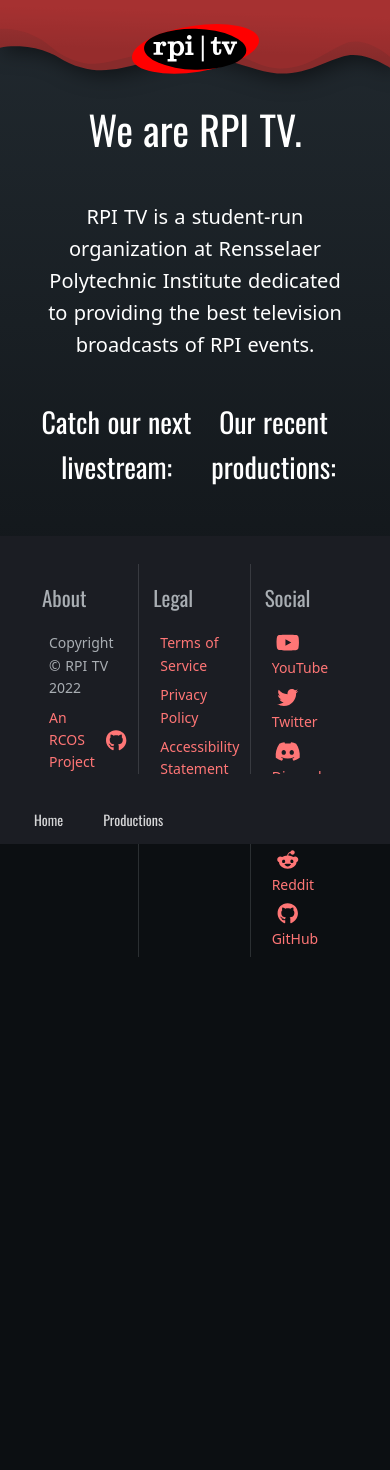
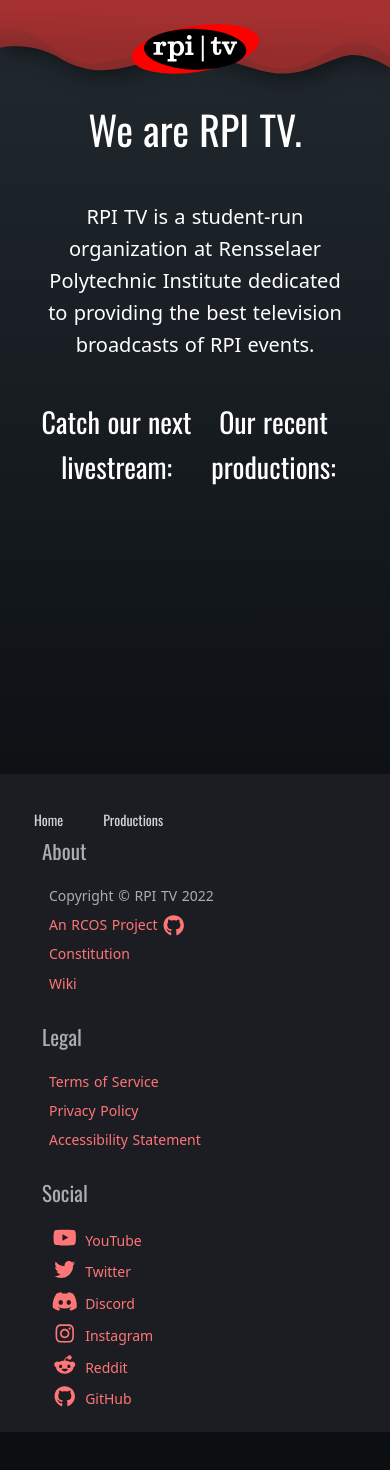
Before and after one commit to rpitv/glimpse, a Vue app: page / in a window 390 px wide. Shown: the top 1470 px of the page. Before the commit the page ends 1152 px from the top, so only its background shows below. Built offline with nearby package versions, Linux system fonts and the light colour scheme; what @fortawesome/pro-light-svg-icons would draw is missing.

Commit message:
Update footer layout, particularly on mobile

```diff
--- a/src/App.vue
+++ b/src/App.vue
@@ -10,7 +10,8 @@
 
       <!-- Logo -->
       <div class="main-logo-wrapper">
-        <img :class="layoutCssName + ' layout main-logo'" alt="RPI TV logo" src="@/assets/rpitv_logo.svg" />
+        <img :class="layoutCssName + ' layout main-logo'" :data-scroll="scrollY"
+             alt="RPI TV logo" src="@/assets/rpitv_logo.svg" />
       </div>
 
       <!-- Page content -->
@@ -38,10 +39,17 @@
 
 export default defineComponent({
   name: "App",
+  mounted() {
+    window.addEventListener("scroll", this.updateScroll);
+  },
+  unmounted() {
+    window.removeEventListener("scroll", this.updateScroll);
+  },
   data: () => {
     return {
       layoutCssName: "wave-layout",
       darkTheme,
+      scrollY: window.scrollY,
       theme: {
         Menu: {
           itemTextColorHoverHorizontal: "#E77F7FFF",
@@ -74,6 +82,11 @@
       } catch (e) {
         console.error("Error!");
       }
+    }
+  },
+  methods: {
+    updateScroll() {
+      this.scrollY = window.scrollY;
     }
   },
   components: {
@@ -123,7 +136,7 @@
   width: 100%;
   // On mobile displays, the navbar is at the bottom of the page
   @media (max-width: 499px) {
-    padding-bottom: 22em;
+    padding-bottom: 5em;
   }
 }
 
--- a/src/assets/plain-layout.css
+++ b/src/assets/plain-layout.css
@@ -19,5 +19,12 @@
 
 .router-page.plain-layout {
   top: 4em;
-  min-height: calc(100vh - 4em + 22em);
+  min-height: calc(100vh - 4em + 23em);
+
 }
+/* Not sure why this is 555px and not 500px. Look at the cols prop on n-grid in Footer.vue */
+@media(max-width: 555px) {
+  .router-page.plain-layout {
+    min-height: calc(100vh - 4em + 46em);
+  }
+}
--- a/src/assets/wave-layout.css
+++ b/src/assets/wave-layout.css
@@ -17,11 +17,22 @@
 /* Computer displays */
 @media (min-width: 800px) {
   .main-logo.wave-layout {
+    max-width: 200px;
+    transform: translateY(-1vh);
+  }
+  .main-logo.wave-layout[data-scroll="0"] {
     max-width: 250px;
+    transform: none;
   }
 }
 
 .router-page.wave-layout {
   top: 18vw;
-  min-height: calc(100vh - 18vw + 22em);
+  min-height: calc(100vh - 18vw + 23em);
 }
+/* Not sure why this is 555px and not 500px. Look at the cols prop on n-grid in Footer.vue */
+@media(max-width: 555px) {
+  .router-page.wave-layout {
+    min-height: calc(100vh - 4em + 46em);
+  }
+}
--- a/src/components/Footer.vue
+++ b/src/components/Footer.vue
@@ -1,6 +1,14 @@
 <template>
   <footer>
-    <n-grid :cols="3">
+    <n-grid cols="0:1 500:3" class="cols">
+      <n-gi class="legal col">
+        <h2>Legal</h2>
+        <div class="legal">
+          <p><RouterLink to="terms">Terms of Service</RouterLink></p>
+          <p><RouterLink to="privacy">Privacy Policy</RouterLink></p>
+          <p><RouterLink to="accessibility">Accessibility Statement</RouterLink></p>
+        </div>
+      </n-gi>
       <n-gi class="about col">
         <h2>About</h2>
         <p>Copyright &copy; RPI TV {{year}}</p>
@@ -10,14 +18,8 @@
             <FontAwesomeIcon class="github-icon icon" :icon="['fab', 'github']" />
           </a>
         </p>
-      </n-gi>
-      <n-gi class="col">
-        <h2>Legal</h2>
-        <div class="legal">
-          <p><RouterLink to="terms">Terms of Service</RouterLink></p>
-          <p><RouterLink to="privacy">Privacy Policy</RouterLink></p>
-          <p><RouterLink to="accessibility">Accessibility Statement</RouterLink></p>
-        </div>
+        <p><RouterLink to="constitution">Constitution</RouterLink></p>
+        <p><RouterLink to="wiki">Wiki</RouterLink></p>
       </n-gi>
       <n-gi class="col last-col social">
         <h2>Social</h2>
@@ -61,10 +63,14 @@
 <style scoped lang="scss">
 footer {
   width: 100%;
-  height: 22em;
+  height: 23em;
   padding: 2em;
   background-color: rgb(27, 29, 35);
   color: #a9aeb3;
+  /* Not sure why this is 555px and not 500px. Look at the cols prop on n-grid */
+  @media(max-width: 555px) {
+    height: 46em;
+  }
 }
 
 p {
@@ -84,6 +90,30 @@
 .last-col {
   border-right: none;
 }
+/* Not sure why this is 555px and not 500px. Look at the cols prop on n-grid */
+@media(max-width: 555px) {
+  .col {
+    border-right: none;
+  }
+  .about {
+    order: 1;
+  }
+  .legal {
+    order: 2;
+  }
+  .social {
+    order: 3
+  }
+}
+// Align text right/center/left for first/second/third cols respectively
+@media (min-width: 556px) {
+  .legal {
+    text-align: right;
+  }
+  .about {
+    text-align: center;
+  }
+}
 
 .icon {
   width: 1.5em;
```
